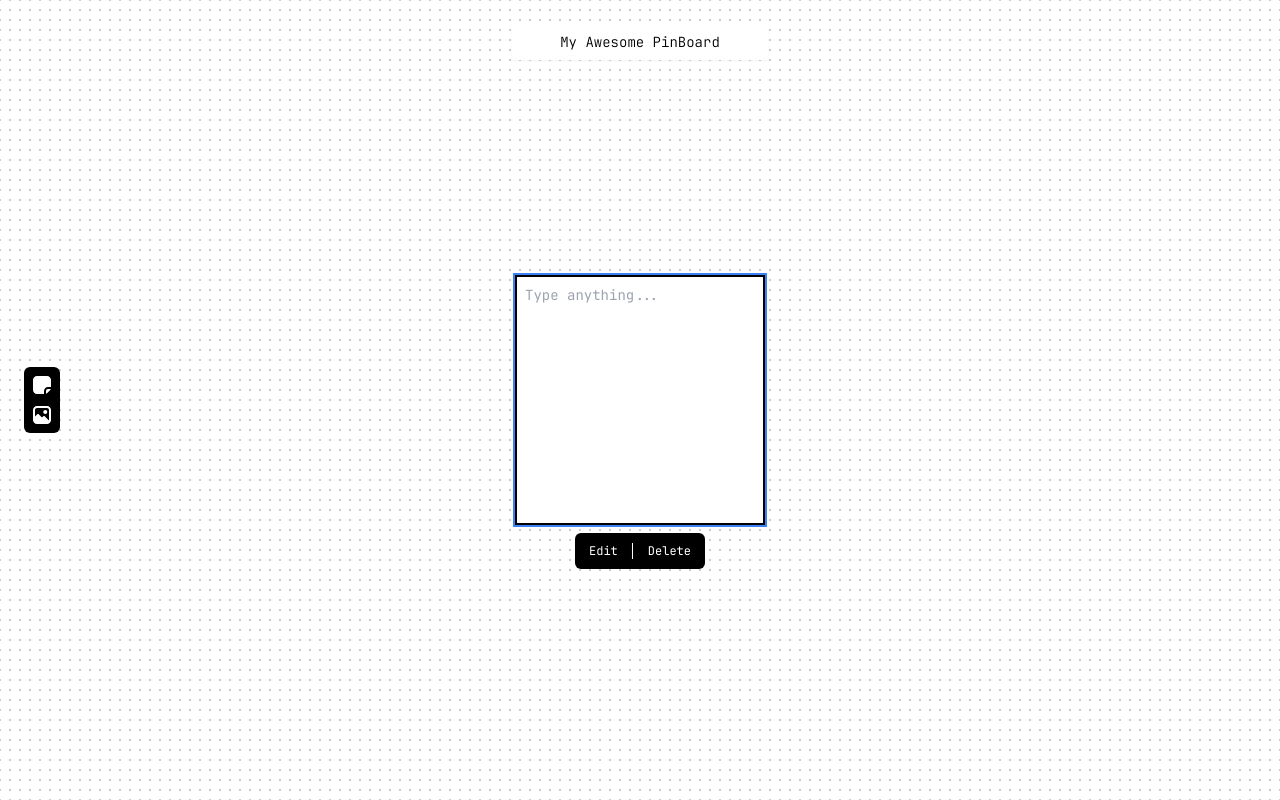
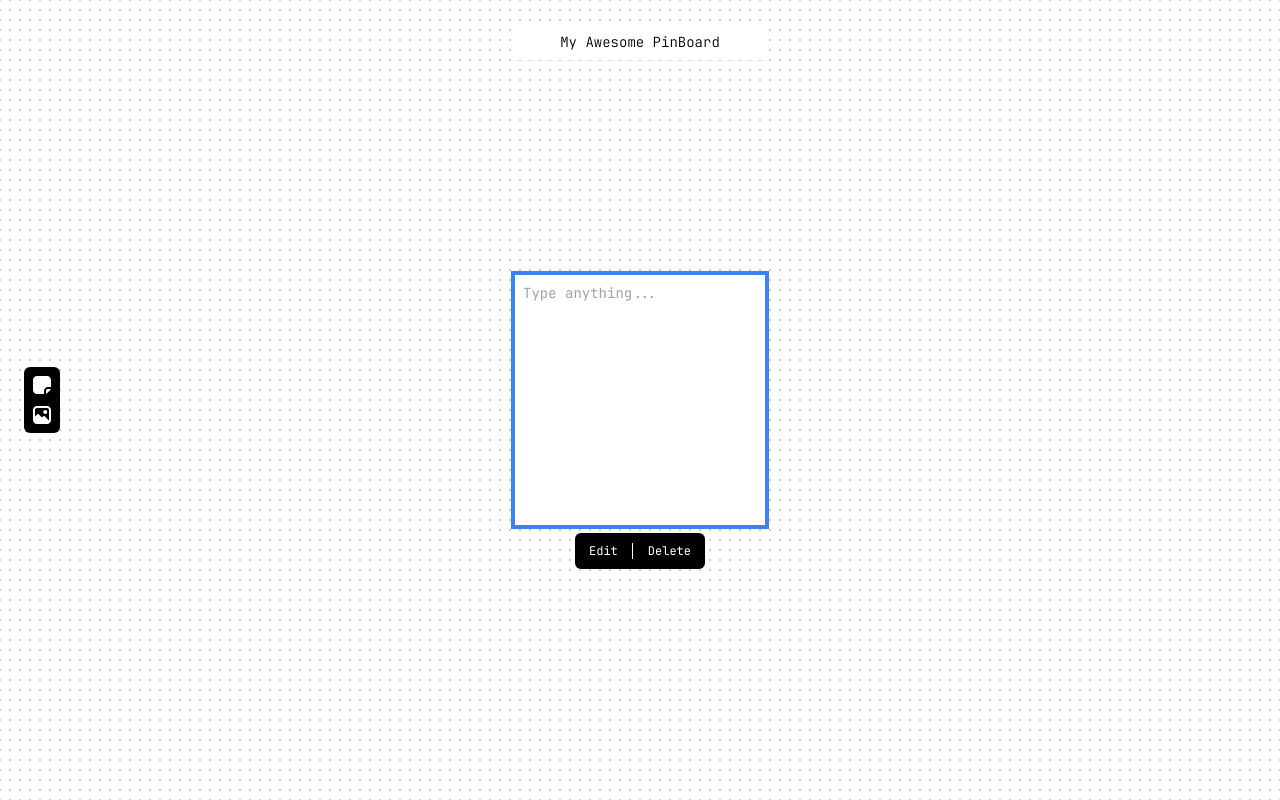
Before and after one commit to jesseborg/pinboard, a React (Vite) app: page / in a window 1280 px wide. Both pictures are taken after a click on the button 42 px from the left and 385 px from the top of the page. Built offline with nearby package versions, Linux system fonts and the light colour scheme.

Commit message:
fix: render `NodeToolBar` outside `Node` to avoid scaling

```diff
--- a/src/components/nodes/base-node.tsx
+++ b/src/components/nodes/base-node.tsx
@@ -6,13 +6,23 @@ import {
 	useNodesActions,
 	useSelectedNodeId,
 } from "@/stores/use-nodes-store";
-import { HTMLAttributes, PropsWithChildren, useRef } from "react";
+import { usePinBoardTransform } from "@/stores/use-pinboard-store";
+import {
+	HTMLAttributes,
+	PropsWithChildren,
+	useEffect,
+	useMemo,
+	useRef,
+} from "react";
 import { Button } from "../primitives/button";
+import { Portal } from "../primitives/portal";
 
 type BaseNodeProps = {
 	node: Node;
 	handleEdit?: () => void;
 };
+
+const OUTLINE_WIDTH = 4.5;
 
 export function BaseNode({
 	node,
@@ -20,15 +30,35 @@ export function BaseNode({
 	className,
 	children,
 }: PropsWithChildren<BaseNodeProps & HTMLAttributes<HTMLDivElement>>) {
+	const transform = usePinBoardTransform();
 	const selectedNodeId = useSelectedNodeId();
+	const { setNode } = useNodesActions();
 
 	const selected = node?.id === selectedNodeId;
+
+	useEffect(() => {
+		const element = document.getElementById(node.id);
+
+		if (!element) {
+			return;
+		}
+
+		setNode(node.id, {
+			size: { width: element.clientWidth, height: element.clientHeight },
+		});
+	}, []);
 
 	return (
 		<>
 			<div
+				style={{
+					outlineWidth: Math.max(
+						OUTLINE_WIDTH,
+						OUTLINE_WIDTH / transform.scale
+					),
+				}}
 				className={cn(
-					"border-2 border-black bg-white relative shadow-[2px_2px] shadow-black z-0",
+					"ring-2 ring-black bg-white relative shadow-[2px_2px_0_2px] shadow-black z-0",
 					className,
 					{
 						"outline outline-2 outline-blue-500 z-50": selected,
@@ -42,16 +72,18 @@ export function BaseNode({
 	);
 }
 
+const TOOLBAR_PADDING = 8;
+
 type NodeToolBarProps = {
 	node: Node;
 	handleEdit?: () => void;
 };
 function NodeToolBar({ node, handleEdit }: NodeToolBarProps) {
+	const transform = usePinBoardTransform();
 	const { removeNode } = useNodesActions();
+	const { deleteById } = useIndexedDB<Blob>("images");
 
 	const ref = useRef<HTMLDivElement | null>(null);
-
-	const { deleteById } = useIndexedDB<Blob>("images");
 
 	useKeyDown(
 		ref,
@@ -81,10 +113,23 @@ function NodeToolBar({ node, handleEdit }: NodeToolBarProps) {
 		removeNode(node.id);
 	}
 
+	const pos = useMemo(
+		() => ({
+			// prettier-ignore
+			x: transform.x + (node.position.x * transform.scale) + (node.size.width * transform.scale) / 2,
+			// prettier-ignore
+			y: (transform.y + (node.position.y * transform.scale) + node.size.height * transform.scale) + TOOLBAR_PADDING,
+		}),
+		[transform, node]
+	);
+
 	return (
+		<Portal ref={ref} asChild>
 			<div
-			ref={ref}
-			className="text-xs absolute top-full left-1/2 -translate-x-1/2 flex gap-1.5 bg-black p-1.5 rounded-md text-white mt-2 pointer-events-auto"
+				style={{
+					transform: `translate(calc(${pos.x}px - 50%),${pos.y}px)`,
+				}}
+				className="text-xs z-50 absolute flex top-0 left-0 gap-1.5 bg-black p-1.5 rounded-md text-white pointer-events-auto"
 			>
 				<Button
 					intent="primary"
@@ -104,6 +149,7 @@ function NodeToolBar({ node, handleEdit }: NodeToolBarProps) {
 					Delete
 				</Button>
 			</div>
+		</Portal>
 	);
 }
 
--- a/src/components/pinboard/pinboard.tsx
+++ b/src/components/pinboard/pinboard.tsx
@@ -181,9 +181,10 @@ function NodesContainer({ nodes, nodeTypes, onNodesChange }: PinBoardProps) {
 
 	const { bind } = useDrag<HTMLDivElement>(
 		({ gridOffset: [ox, oy], target }) => {
-			target.style.transform = `translate(${ox / transform.scale}px, ${
-				oy / transform.scale
-			}px)`;
+			const x = ox / transform.scale;
+			const y = oy / transform.scale;
+			target.style.transform = `translate(${x}px, ${y}px)`;
+			setNode(target.id, { position: { x, y } });
 		},
 		{
 			onDragStart: ({ target }) => setSelectedNodeId(target.id),
```
Lines whose indentation alone changed are shown as unchanged.
